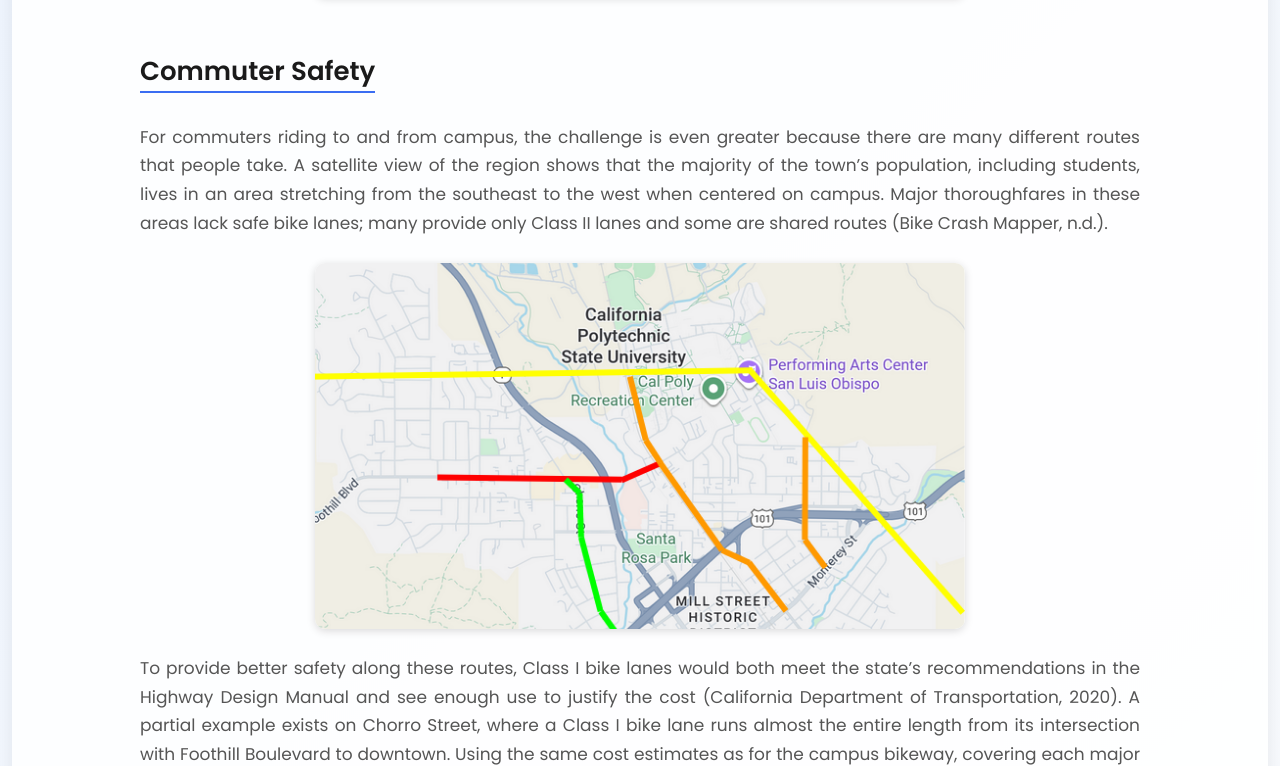
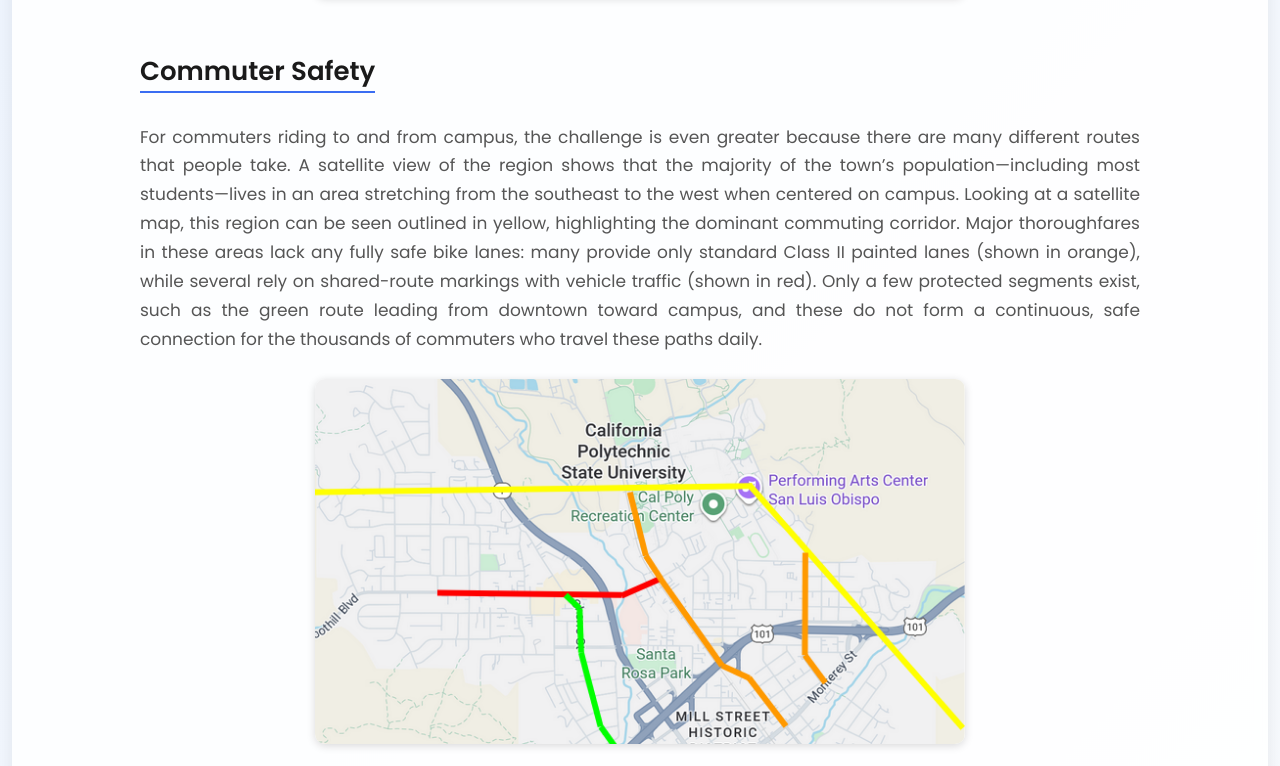
Before and after one commit to Aikon1433/Eng_wesbite, a plain HTML site: page solution.html in a window 1280 px wide. Shown: the part 2105-2871 px from the top of the page. Drawn offline with Linux system fonts and the light colour scheme.

Commit message:
ASFjioahsdioashdiohaSdhikouASDFhjkuasbdfjkn

```diff
--- a/solution.html
+++ b/solution.html
@@ -94,17 +94,22 @@
         />
 
         <h2>Commuter Safety</h2>
-        <p class="placeholder">
-          For commuters riding to and from campus, the challenge is even greater because there are
-          many different routes that people take. A satellite view of the region shows that the
-          majority of the town’s population, including students, lives in an area stretching from
-          the southeast to the west when centered on campus. Major thoroughfares in these areas
-          lack safe bike lanes; many provide only Class II lanes and some are shared routes (Bike
-          Crash Mapper, n.d.).
+       <p class="placeholder">
+          For commuters riding to and from campus, the challenge is even greater because there are many
+          different routes that people take. A satellite view of the region shows that the majority of the
+          town’s population—including most students—lives in an area stretching from the southeast to the
+          west when centered on campus. Looking at a satellite map, this region can be seen outlined in
+          yellow, highlighting the dominant commuting corridor. Major thoroughfares in these areas lack
+          any fully safe bike lanes: many provide only standard Class II painted lanes (shown in orange),
+          while several rely on shared-route markings with vehicle traffic (shown in red). Only a few
+          protected segments exist, such as the green route leading from downtown toward campus, and these
+          do not form a continuous, safe connection for the thousands of commuters who travel these paths
+          daily.
         </p>
+
         <img
           src="image.png"
-          alt="Map showing proposed commuter bike routes into Cal Poly with highlighted danger zones."
+          alt="Map showing Class II bike lanes, shared routes, and potential protected lanes using color-coded markings."
           class="inline-img"
         />
 
```
